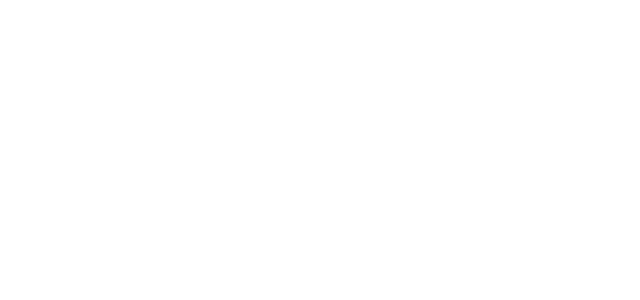
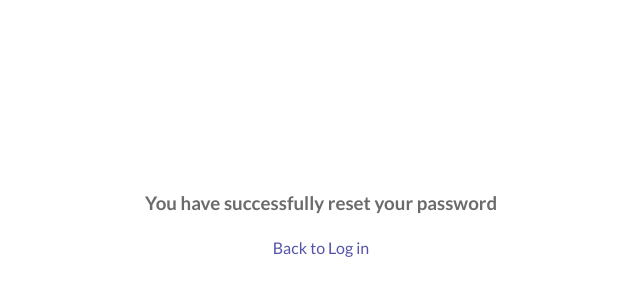
Before and after one commit to aniekan7132/dropoud, a React (Vite) app: page /success in a window 1280 px wide. Before the commit this address had no page. Shown: the top 300 px of the page, without its empty margins (319-959 px from the left). Built offline with nearby package versions, Linux system fonts and the light colour scheme; a web font is replaced by a local one.

Commit message:
Update: Completed Forget password flow

```diff
--- a/src/App.tsx
+++ b/src/App.tsx
@@ -11,6 +11,7 @@
 import ForgotPassword from "./pages/ForgotPassword";
 import NewPassword from "./pages/NewPassword.tsx";
 import ThankYou from "./components/ThankYou";
+import SuccessScreen from "./pages/SuccessScreen.tsx";
 
 const App: FC = () => {
 	return (
@@ -27,6 +28,7 @@
 					<Route path='thank' element={<ThankYou />} />
 					<Route path='forgotpassword?' element={<ForgotPassword />} />
 					<Route path='newpassword' element={<NewPassword />} />
+					<Route path='success' element={<SuccessScreen />} />
 				</Routes>
 			</Router>
 		</>
--- a/src/pages/Newpassword.module.css
+++ b/src/pages/Newpassword.module.css
@@ -34,3 +34,14 @@
 	background-color: #3b3b90;
 	transition: all 0.8s ease;
 }
+
+.sub {
+	color: #6b6b6b;
+	margin-bottom: 24px;
+}
+
+.text__sub {
+	color: #5353aa;
+	text-align: center;
+	text-decoration: none;
+}
--- /dev/null
+++ b/src/pages/SuccessScreen.tsx
@@ -0,0 +1,20 @@
+import React from "react";
+import classes from "./Newpassword.module.css";
+import { Link } from "react-router-dom";
+
+const SuccessScreen = () => {
+	return (
+		<div className={classes["new__container"]}>
+			<div className={classes["success"]}>
+				<h3 className={classes["sub"]}>
+					You have successfully reset your password{" "}
+				</h3>
+				<Link to='/sign-in' className={classes["text__sub"]}>
+					<p className={classes["text__sub"]}>Back to Log in</p>
+				</Link>
+			</div>
+		</div>
+	);
+};
+
+export default SuccessScreen;
```
